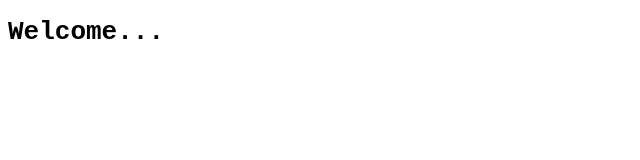
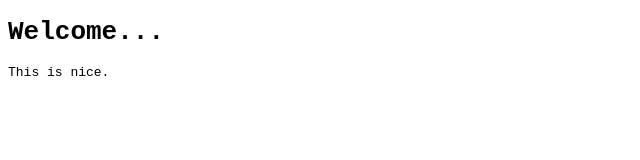
Before and after one commit to bentrm/bentrm, a plain HTML site: page index.html in a window 1280 px wide. Shown: the full height of the page, 0-640 px from the left. Drawn offline with Linux system fonts and the light colour scheme.

Commit message:
deploy: 6a114f63ad93b7b93cc431827ad8be3d47d00745

```diff
--- a/index.html
+++ b/index.html
@@ -14,6 +14,7 @@
 		</head>
 		<body>
 				<h1>Welcome...</h1>
+<p>This is nice.</p>
 
 		</body>
 </html>
```
